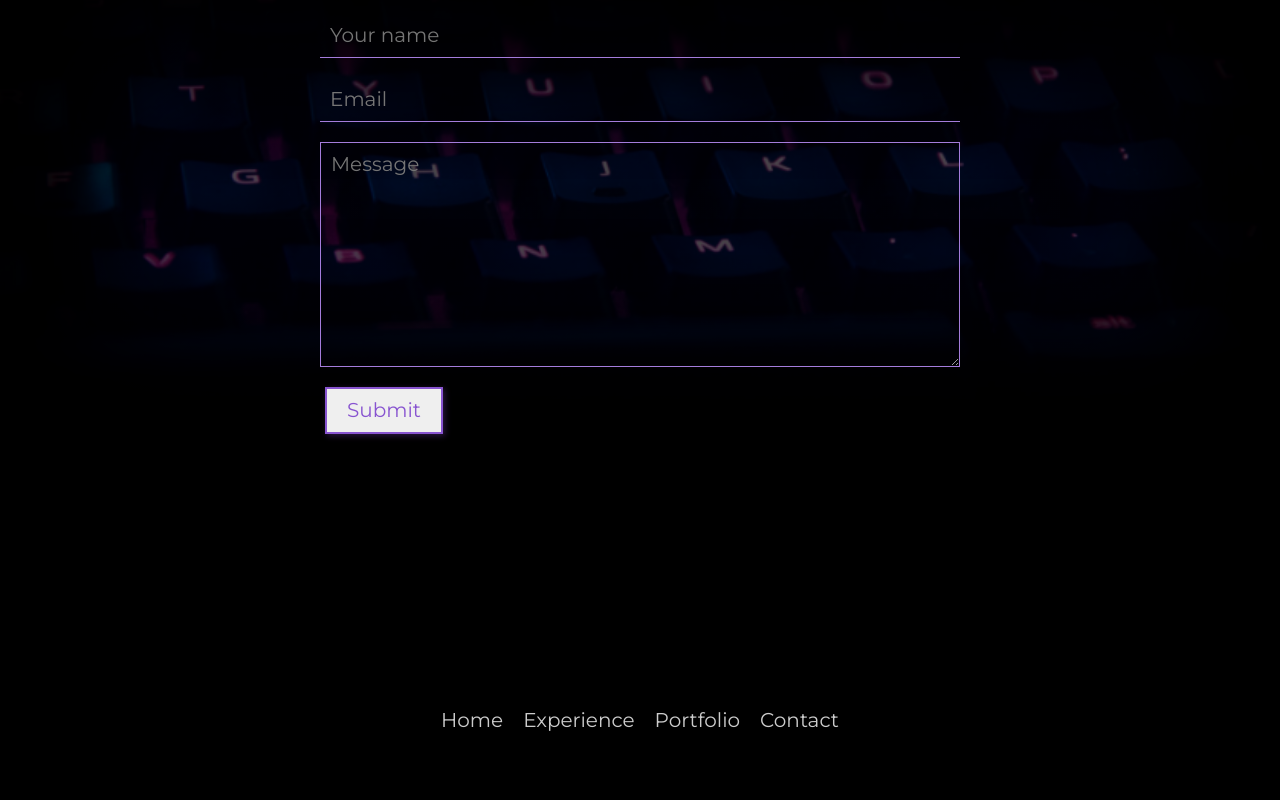
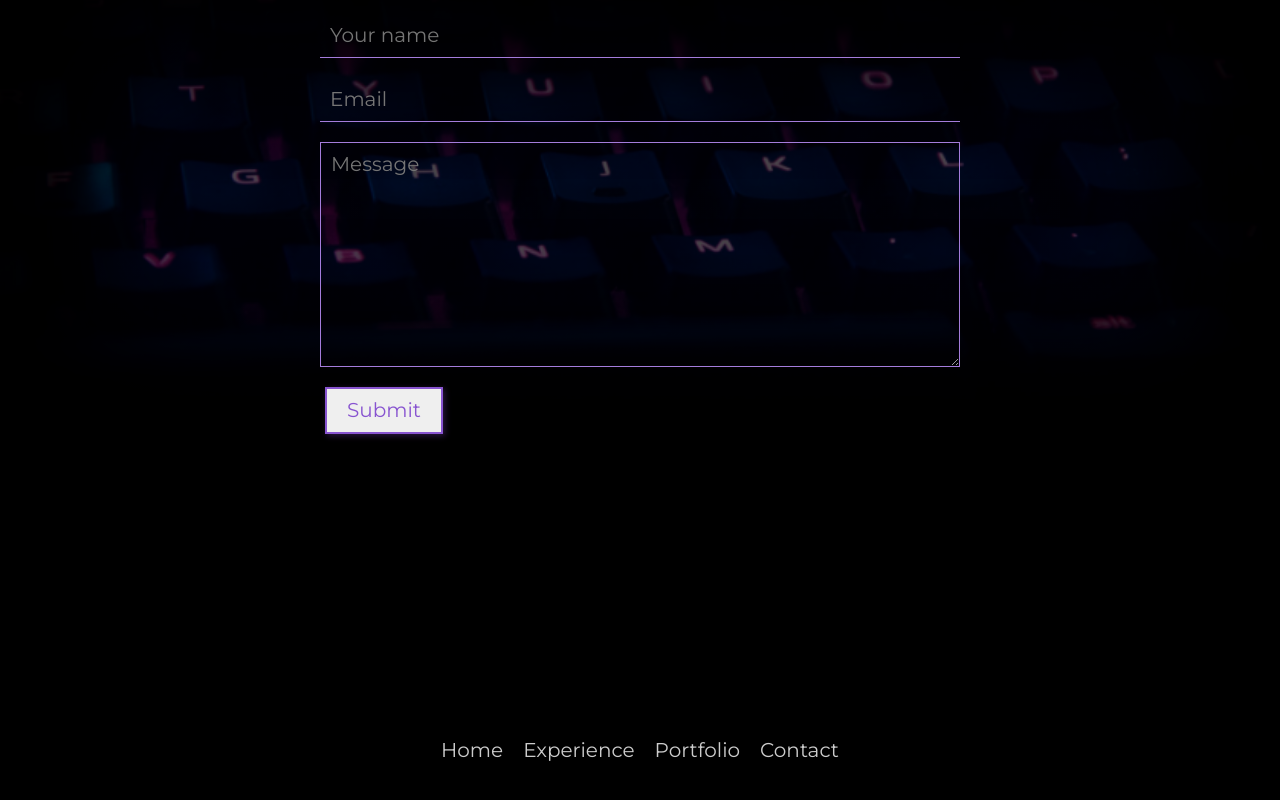
Before and after one commit to DezsoToth/Portfo-Leo-PK, a plain HTML site: page index.html in a window 1280 px wide. Shown: the part 2545-3345 px from the top of the page. Drawn offline with Linux system fonts and the light colour scheme.

Commit message:
modified css:ln262-changed footer-margin and padding

```diff
--- a/css/style.css
+++ b/css/style.css
@@ -259,7 +259,7 @@ footer {
   display: flex;
   flex-direction: column;
   font-size: 1.5rem;
-  margin: 3rem;
+  margin-bottom: 2rem;
   text-align: center;
 }
 
@@ -267,7 +267,7 @@ footer {
   display: flex;
   justify-content: center;
   list-style: none;
-  padding: 2rem 0;
+  padding: 5rem 0;
 }
 
 .footer-links a {
```
